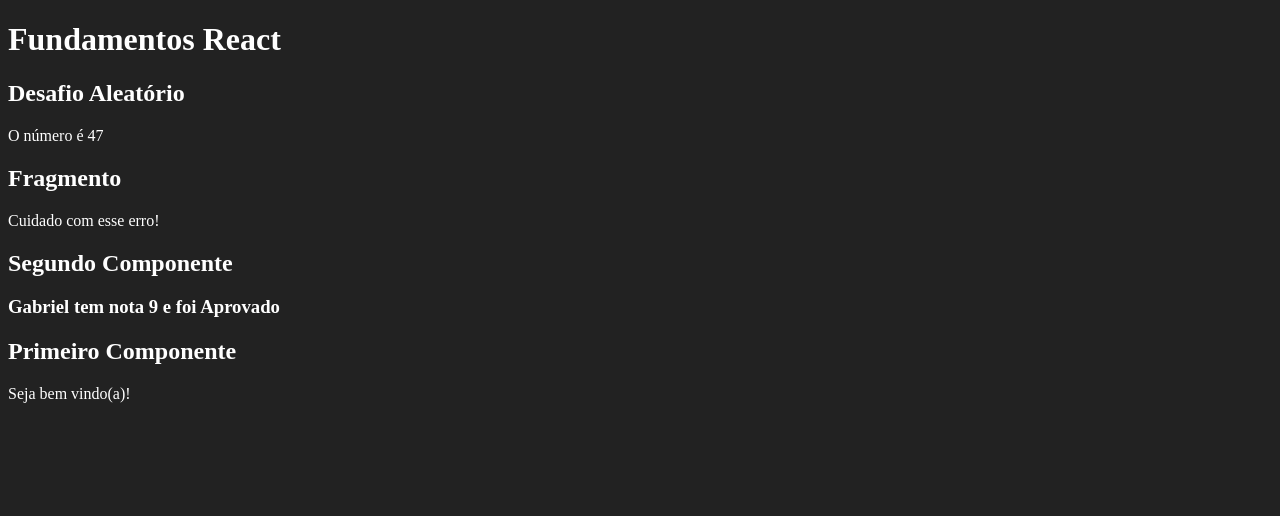
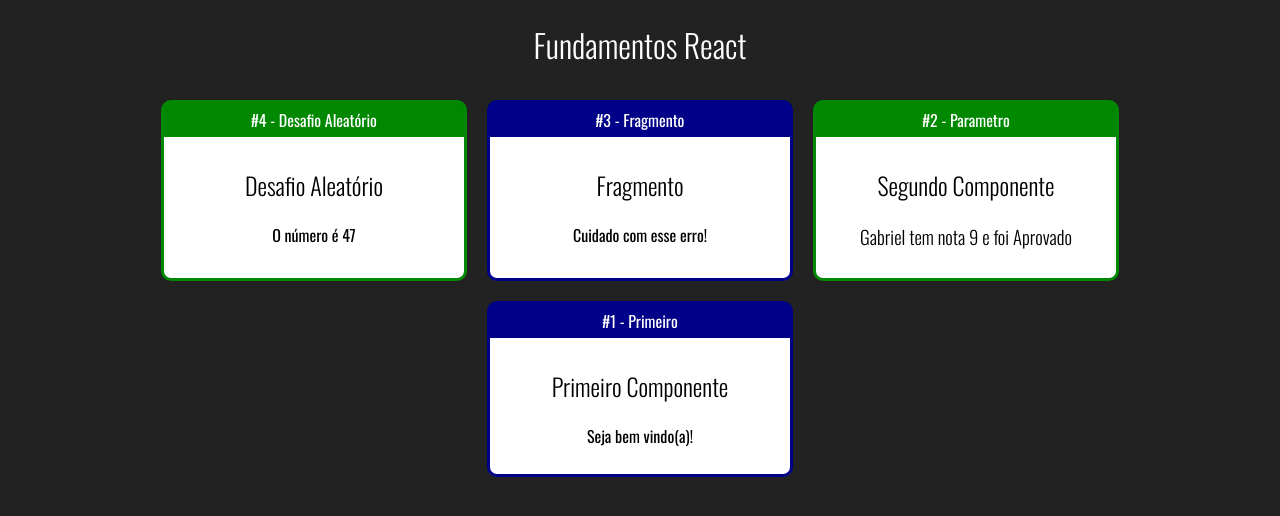
Before and after one commit to GabrielButarelo/fundamentos-react, a React (Create React App) app: page / in a window 1280 px wide. Shown: the top 516 px of the page. Built offline with nearby package versions, Linux system fonts and the light colour scheme.

Commit message:
Adicionado componente 'Card'

```diff
--- a/public/index.html
+++ b/public/index.html
@@ -3,6 +3,9 @@
   <head>
     <meta charset="utf-8" />
     <link rel="icon" href="%PUBLIC_URL%/favicon.ico" />
+    <link rel="preconnect" href="https://fonts.googleapis.com">
+    <link rel="preconnect" href="https://fonts.gstatic.com" crossorigin>
+    <link href="https://fonts.googleapis.com/css2?family=Oswald:wght@300;400&display=swap" rel="stylesheet">
     <meta name="viewport" content="width=device-width, initial-scale=1" />
     <meta name="theme-color" content="#000000" />
     <meta
--- /dev/null
+++ b/src/App.css
@@ -0,0 +1,5 @@
+.App .Cards {
+  display: flex;
+  flex-wrap: wrap;
+  justify-content: center;
+}
--- a/src/App.jsx
+++ b/src/App.jsx
@@ -1,13 +1,30 @@
+import './App.css';
+
 import Primeiro from './components/basicos/Primeiro';
 import ComParametro from './components/basicos/ComParametro';
 import Fragmento from './components/basicos/Fragmento';
-import Aleatorio from './components/basicos/Aleatorio'
+import Aleatorio from './components/basicos/Aleatorio';
+
+import Card from './components/layout/Card';
 
 export default _ =>
-    <div id="app">
+    <div className="App">
       <h1>Fundamentos React</h1>
-      <Aleatorio max={100} min={10}/>
-      <Fragmento />
-      <ComParametro titulo="Segundo Componente" aluno="Gabriel" nota={8.5} />
-      <Primeiro />
+      <div className="Cards">
+        <Card titulo="#4 - Desafio Aleatório" color="#080">
+          <Aleatorio max={100} min={10}/>
+        </Card>
+
+        <Card titulo="#3 - Fragmento" color="#008">
+          <Fragmento />
+        </Card>
+
+        <Card titulo="#2 - Parametro" color="#080">
+          <ComParametro titulo="Segundo Componente" aluno="Gabriel" nota={8.5} />
+        </Card>
+
+        <Card titulo="#1 - Primeiro" color="#008">
+          <Primeiro />
+        </Card>
+      </div>
     </div>
--- /dev/null
+++ b/src/components/layout/Card.css
@@ -0,0 +1,23 @@
+.Card {
+  border: 3px solid;
+  border-radius: 10px;
+  overflow: hidden;
+  margin: 10px;
+  display: flex;
+  flex-direction: column;
+  min-width: 300px;
+  max-width: 300px;
+}
+
+.Card .Title {
+  padding: 5px 0px;
+  display: flex;
+  justify-content: center;
+}
+
+.Card .Content {
+  flex-grow: 1;
+  background-color: #fff;
+  color: #000;
+  padding: 10px;
+}
--- /dev/null
+++ b/src/components/layout/Card.jsx
@@ -0,0 +1,16 @@
+import './Card.css'
+
+export default props => {
+
+  const style = {
+    backgroundColor: props.color || '#F00',
+    borderColor: props.color || '#F00',
+  }
+
+  return (
+    <div className="Card" style={style}>
+      <div className="Title">{props.titulo}</div>
+      <div className="Content">{props.children}</div>
+    </div>
+  )
+}
--- a/src/index.css
+++ b/src/index.css
@@ -1,4 +1,12 @@
 body {
   background-color: #222;
   color: #fff;
+  font-family: Oswald;
+  text-align: center;
 }
+
+h1,
+h2,
+h3 {
+  font-weight: 300;
+}
```
